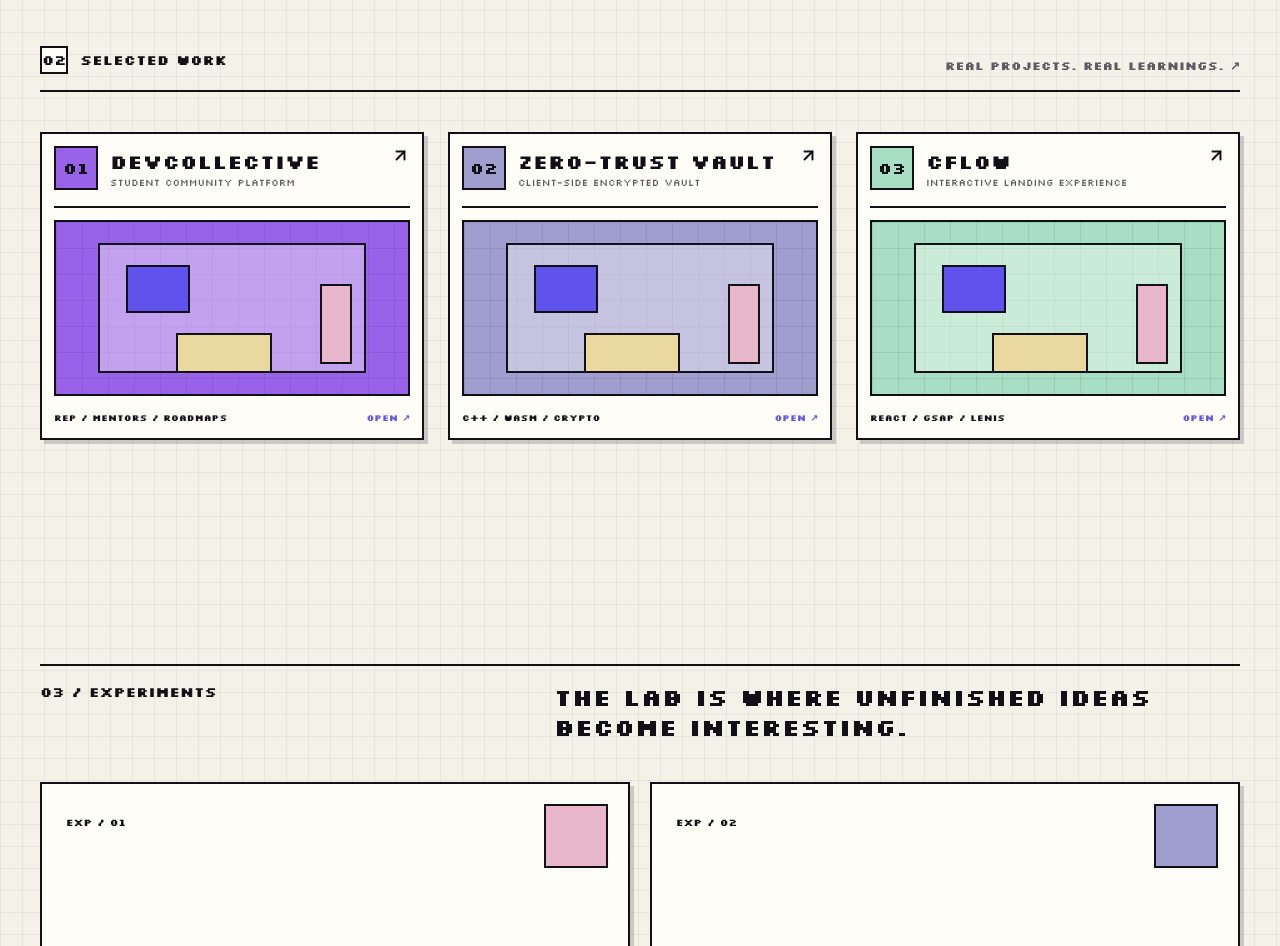
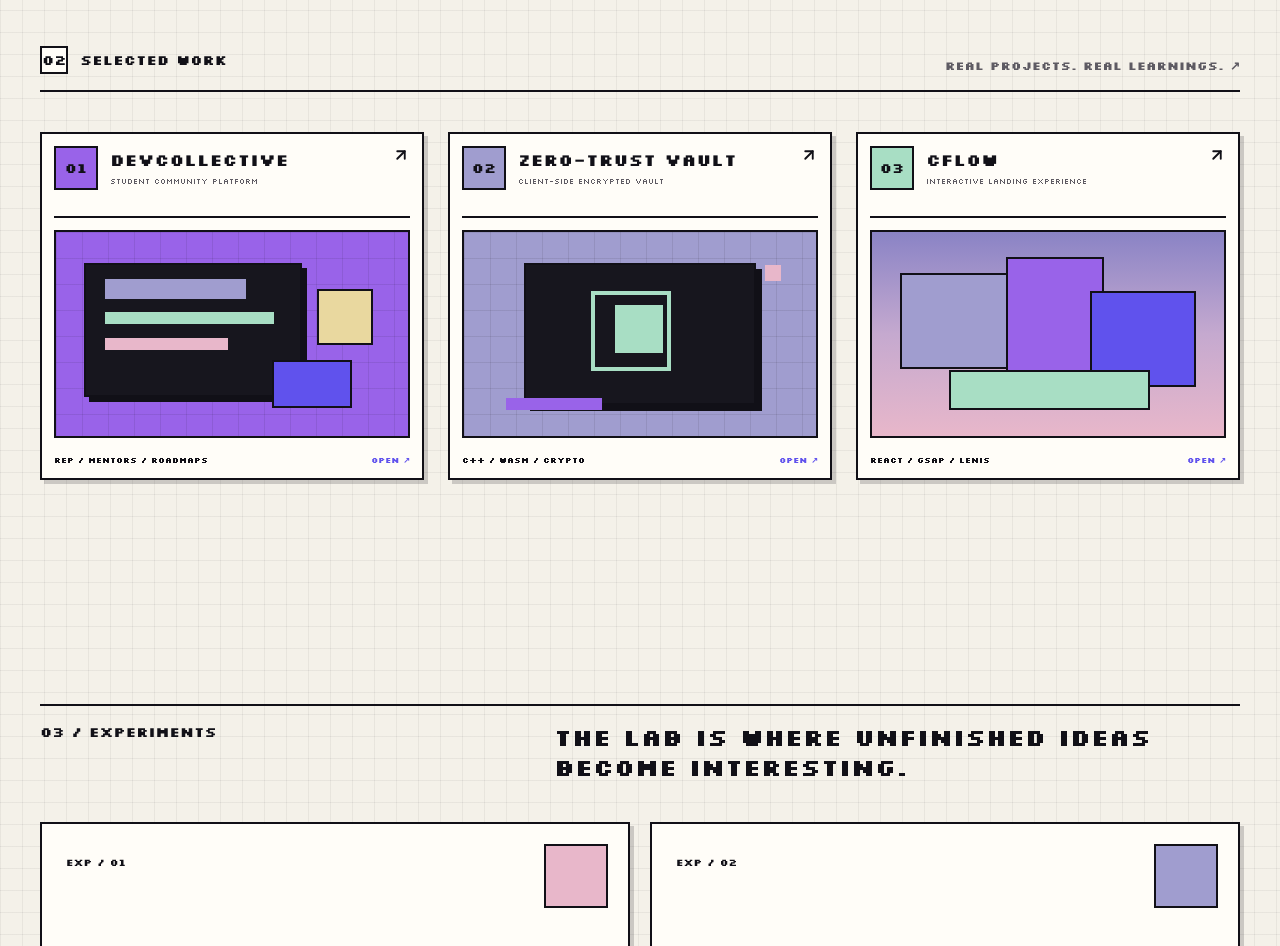
Before and after one commit to inputtext/pixelforge-portfolio, a Next.js app: page / in a window 1280 px wide. Shown: the part 980-1926 px from the top of the page. Built offline with nearby package versions, Linux system fonts and the light colour scheme.

Commit message:
match reference project card layout

```diff
--- a/components/SelectedWork.tsx
+++ b/components/SelectedWork.tsx
@@ -1,10 +1,66 @@
 import { ArrowUpRight } from "lucide-react";
 
 const projects = [
-  ["01","DevCollective","Student community platform","bg-purple","REP / MENTORS / ROADMAPS"],
-  ["02","Zero-Trust Vault","Client-side encrypted vault","bg-lavender","C++ / WASM / CRYPTO"],
-  ["03","CFlow","Interactive landing experience","bg-green","REACT / GSAP / LENIS"],
+  {
+    no: "01",
+    title: "DevCollective",
+    type: "Student Community Platform",
+    color: "bg-purple",
+    stack: "REP / MENTORS / ROADMAPS",
+    visual: "community",
+  },
+  {
+    no: "02",
+    title: "Zero-Trust Vault",
+    type: "Client-side Encrypted Vault",
+    color: "bg-lavender",
+    stack: "C++ / WASM / CRYPTO",
+    visual: "vault",
+  },
+  {
+    no: "03",
+    title: "CFlow",
+    type: "Interactive Landing Experience",
+    color: "bg-green",
+    stack: "REACT / GSAP / LENIS",
+    visual: "flow",
+  },
 ];
+
+function PixelPreview({ type, color }: { type: string; color: string }) {
+  return (
+    <div className={`pixel-grid relative h-52 overflow-hidden border-2 border-foreground ${color}`}>
+      {type === "community" && (
+        <>
+          <div className="absolute left-[8%] top-[15%] h-[66%] w-[62%] border-2 border-foreground bg-[#17161e] shadow-[5px_5px_0_#111017]" />
+          <div className="absolute left-[14%] top-[23%] h-5 w-[40%] bg-lavender" />
+          <div className="absolute left-[14%] top-[39%] h-3 w-[48%] bg-green" />
+          <div className="absolute left-[14%] top-[52%] h-3 w-[35%] bg-pink" />
+          <div className="absolute right-[10%] top-[28%] h-14 w-14 border-2 border-foreground bg-yellow" />
+          <div className="absolute right-[16%] bottom-[14%] h-12 w-20 border-2 border-foreground bg-blue" />
+        </>
+      )}
+      {type === "vault" && (
+        <>
+          <div className="absolute left-[17%] top-[15%] h-[70%] w-[66%] border-2 border-foreground bg-[#17161e] shadow-[6px_6px_0_#111017]" />
+          <div className="absolute left-[36%] top-[29%] h-20 w-20 border-4 border-green bg-transparent" />
+          <div className="absolute left-[43%] top-[36%] h-12 w-12 bg-green" />
+          <div className="absolute left-[12%] bottom-[13%] h-3 w-24 bg-purple" />
+          <div className="absolute right-[10%] top-[16%] h-4 w-4 bg-pink" />
+        </>
+      )}
+      {type === "flow" && (
+        <>
+          <div className="absolute inset-0 bg-gradient-to-b from-[#8a83c5] via-[#c5a9cf] to-[#e8b7ca]" />
+          <div className="absolute left-[8%] top-[20%] h-24 w-[34%] border-2 border-foreground bg-lavender" />
+          <div className="absolute left-[38%] top-[12%] h-32 w-[28%] border-2 border-foreground bg-purple" />
+          <div className="absolute right-[8%] top-[29%] h-24 w-[30%] border-2 border-foreground bg-blue" />
+          <div className="absolute left-[22%] bottom-[13%] h-10 w-[57%] border-2 border-foreground bg-green" />
+        </>
+      )}
+    </div>
+  );
+}
 
 export default function SelectedWork() {
   return (
@@ -19,26 +75,32 @@ export default function SelectedWork() {
         </div>
 
         <div className="grid gap-6 md:grid-cols-3">
-          {projects.map(([no,title,type,color,stack]) => (
-            <a key={no} href="#contact" className="group pixel-border bg-paper p-3 transition-transform hover:-translate-y-1">
-              <div className="flex items-start justify-between border-b-2 border-foreground pb-4">
+          {projects.map((project) => (
+            <a
+              key={project.no}
+              href="#contact"
+              className="group pixel-border bg-paper p-3 transition-transform hover:-translate-y-1"
+            >
+              <div className="flex min-h-[72px] items-start justify-between border-b-2 border-foreground pb-4">
                 <div className="flex items-center gap-3">
-                  <span className={`grid h-11 w-11 place-items-center border-2 border-foreground ${color} font-bold`}>{no}</span>
+                  <span className={`grid h-11 w-11 shrink-0 place-items-center border-2 border-foreground ${project.color} text-sm font-bold`}>
+                    {project.no}
+                  </span>
                   <div>
-                    <h2 className="text-xl font-bold">{title}</h2>
-                    <p className="text-[10px] uppercase text-muted">{type}</p>
+                    <h2 className="text-[15px] font-bold leading-tight md:text-[17px]">{project.title}</h2>
+                    <p className="mt-1 text-[8px] uppercase leading-tight text-muted">{project.type}</p>
                   </div>
                 </div>
-                <ArrowUpRight size={19} strokeWidth={2.5} />
+                <ArrowUpRight size={18} strokeWidth={2.5} />
               </div>
-              <div className={`pixel-grid relative mt-3 h-44 overflow-hidden border-2 border-foreground ${color}`}>
-                <div className="absolute inset-[12%] border-2 border-foreground bg-paper/40" />
-                <div className="absolute left-[20%] top-[25%] h-12 w-16 border-2 border-foreground bg-blue" />
-                <div className="absolute right-[16%] top-[36%] h-20 w-8 border-2 border-foreground bg-pink" />
-                <div className="absolute bottom-[12%] left-[34%] h-10 w-24 border-2 border-foreground bg-yellow" />
+
+              <div className="mt-3">
+                <PixelPreview type={project.visual} color={project.color} />
               </div>
-              <div className="flex items-center justify-between pt-4 text-[9px] font-bold uppercase">
-                <span>{stack}</span><span className="text-blue">Open ↗</span>
+
+              <div className="flex items-center justify-between pt-4 text-[8px] font-bold uppercase">
+                <span>{project.stack}</span>
+                <span className="text-blue">Open ↗</span>
               </div>
             </a>
           ))}
```
